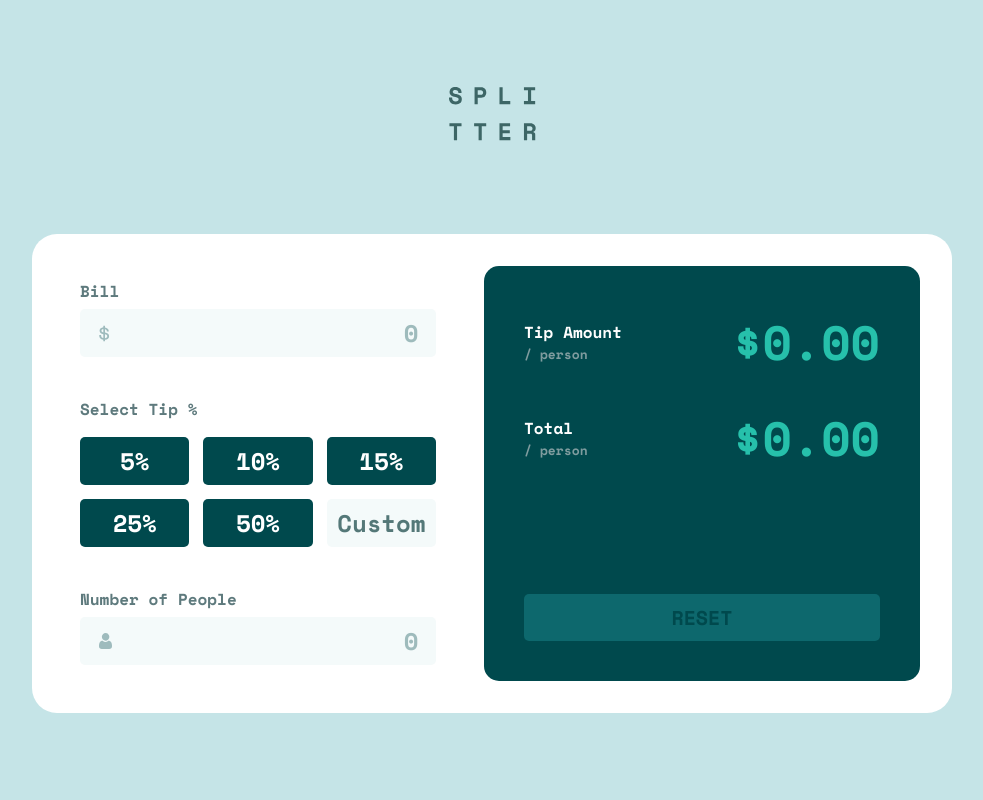
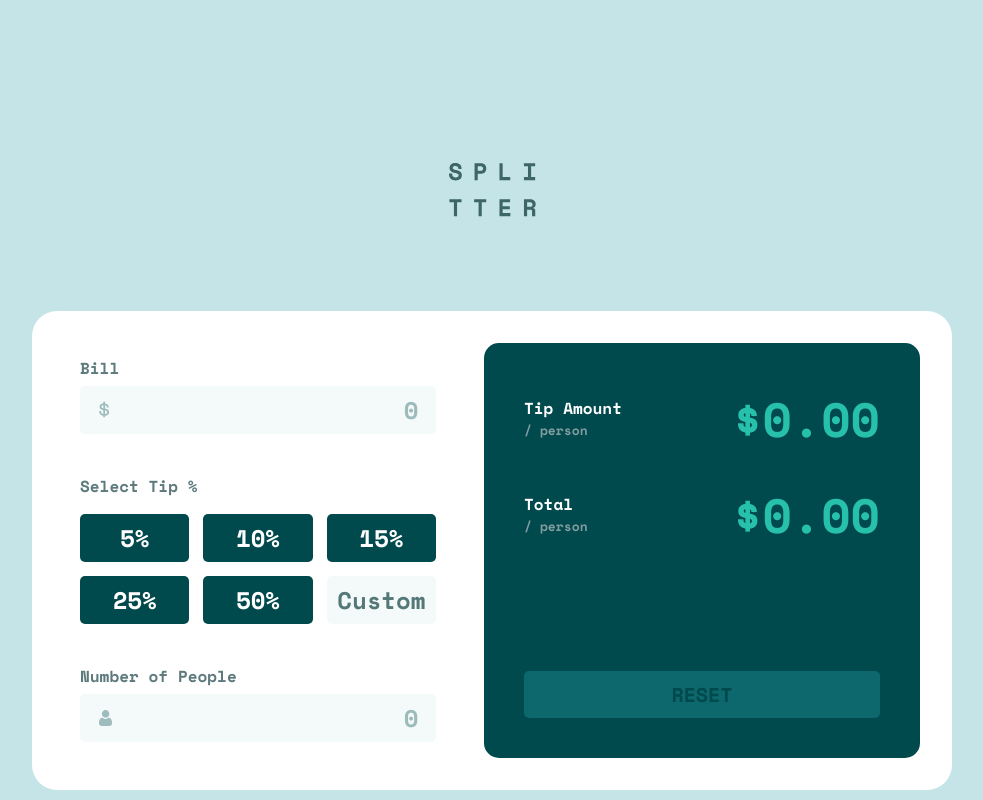
Before and after one commit to barka-dev/tip-calculator-app, a plain HTML site: page index.html in a window 1280 px wide. Shown: the whole page, without its empty margins (148-1131 px from the left). Drawn offline with nearby package versions, Linux system fonts and the light colour scheme.

Commit message:
Update style.css

```diff
--- a/style.css
+++ b/style.css
@@ -207,16 +207,8 @@ input[type='radio']{
 
 @media screen and (min-width:60rem){
     header{
-        padding-block-start:0;
+        padding-block-start:10.18rem;
         padding-block-end:5.49rem;
-    }
-
-    main{
-        height:100vh;
-        display:flex;
-        flex-direction:column;
-        justify-content:center;
-        align-items:center;
     }
 
     article{
@@ -224,6 +216,7 @@ input[type='radio']{
         flex-direction:row;
         gap:3rem;
         width:57.5rem;
+        margin:0 auto;
     }
     .section_1, .section_2{
         flex:1;
```
